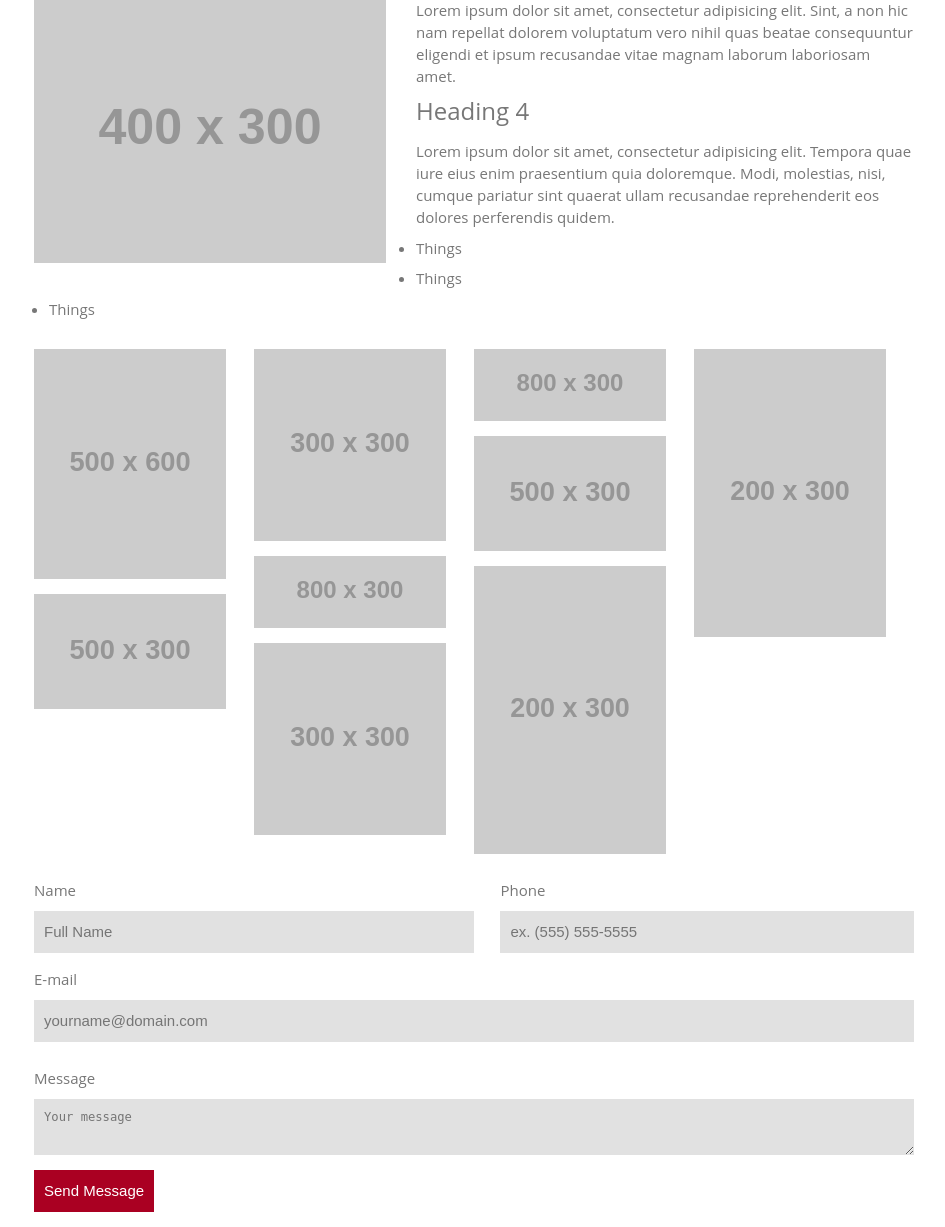
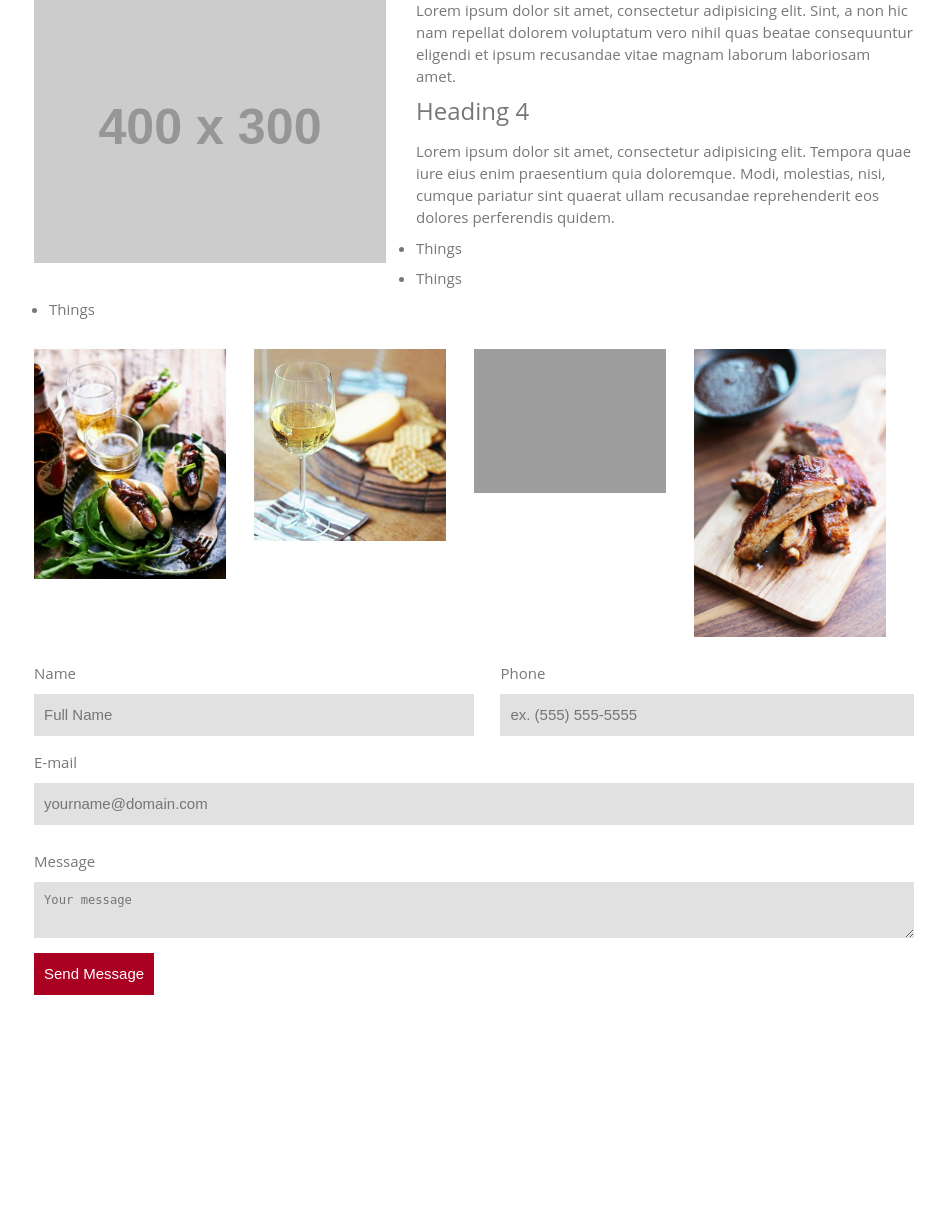
Before and after one commit to MaskellRyan/RyanSassBase, a PHP site: page / in a window 1280 px wide. Shown: the part 2530-3757 px from the top of the page, without its empty margins (166-1111 px from the left). After the commit the page ends 3525 px from the top, so only its background shows below. Run offline with PHP 8.4, Linux system fonts and the light colour scheme; grey boxes labelled with a size stand in for pictures from a placeholder-image service; some libraries are stand-ins or nearby versions; grey boxes are pictures that could not be loaded.

Commit message:
conflict
between validate and fancy box

```diff
--- a/index.php
+++ b/index.php
@@ -65,15 +65,10 @@
 </div>
 
 <div id="gallery" class="row editable-gallery">
-	<a href="http://www.placehold.it/500x600" class="fancybox"><img src="http://www.placehold.it/500x600" alt=""></a>
-	<a href="http://www.placehold.it/300x300" class="fancybox"><img src="http://www.placehold.it/300x300" alt=""></a>
-	<a href="http://www.placehold.it/800x300" class="fancybox"><img src="http://www.placehold.it/800x300" alt=""></a>
-	<a href="http://www.placehold.it/200x500" class="fancybox"><img src="http://www.placehold.it/200x300" alt=""></a>
-	<a href="http://www.placehold.it/500x300" class="fancybox"><img src="http://www.placehold.it/500x300" alt=""></a>
-	<a href="http://www.placehold.it/800x300" class="fancybox"><img src="http://www.placehold.it/800x300" alt=""></a>
-	<a href="http://www.placehold.it/200x500" class="fancybox"><img src="http://www.placehold.it/200x300" alt=""></a>
-	<a href="http://www.placehold.it/500x300" class="fancybox"><img src="http://www.placehold.it/500x300" alt=""></a>
-	<a href="http://www.placehold.it/300x300" class="fancybox"><img src="http://www.placehold.it/300x300" alt=""></a>
+	<a href="_/img/1.jpg" class="fancybox"><img src="_/img/1.jpg" alt=""></a>
+	<a href="_/img/2.jpg" class="fancybox"><img src="_/img/2.jpg" alt=""></a>
+	<a href="_/img/3.JPG" class="fancybox"><img src="_/img/3.JPG" alt=""></a>
+	<a href="_/img/4.jpg" class="fancybox"><img src="_/img/4.JPG" alt=""></a>
 </div>
 
 
```
Also changed, not shown: _/img/1.jpg (added), _/img/2.jpg (added), _/img/4.jpg (added), _/inc/foot.php (indentation only), 1 other file.
